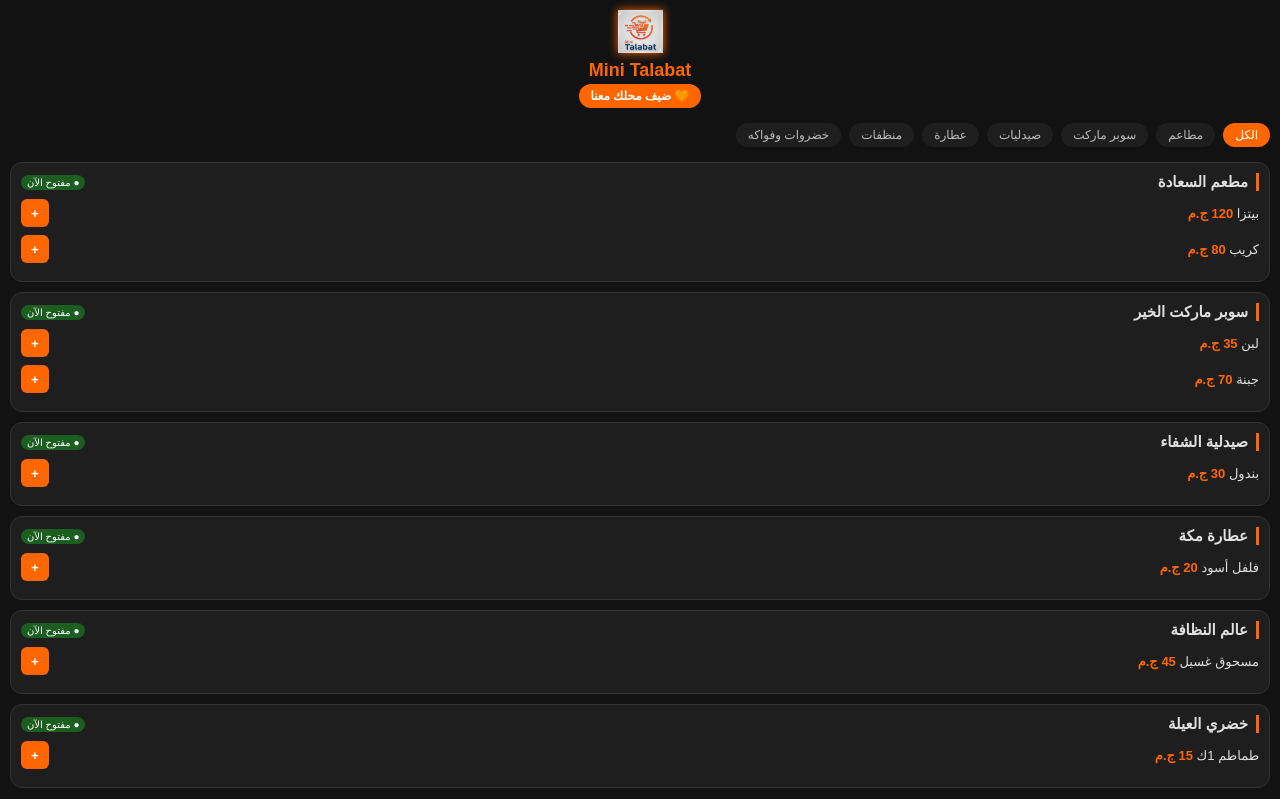
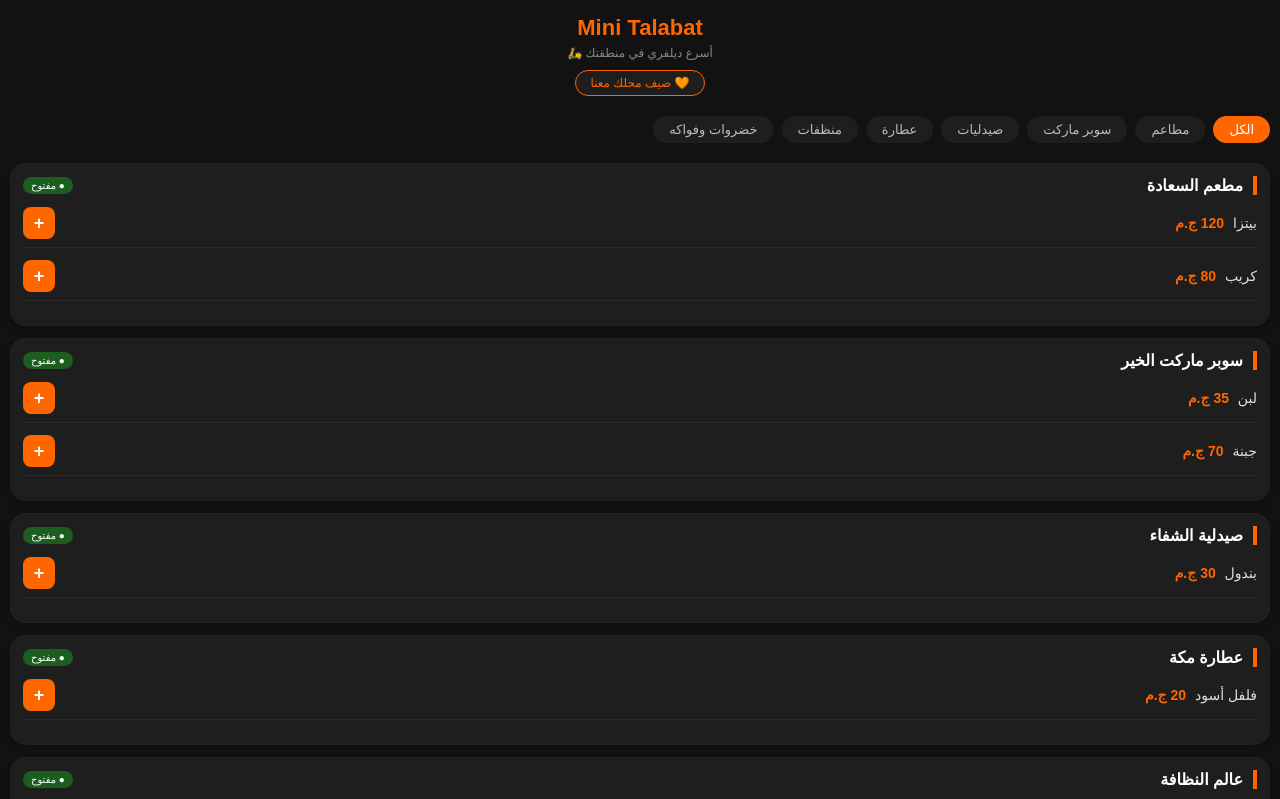
Before and after one commit to hazemkego-spec/minitalabat2, a Next.js app: page / in a window 1280 px wide. Shown: the top 799 px of the page. Built offline with nearby package versions, Linux system fonts and the light colour scheme.

Commit message:
Update page.js

```diff
--- a/app/page.js
+++ b/app/page.js
@@ -3,10 +3,13 @@ import React, { useState, useEffect } from 'react';
 
 export default function MiniTalabat() {
   const [cart, setCart] = useState({});
-  const [itemNotes, setItemNotes] = useState({}); // مخزن ملاحظات لكل منتج
+  const [itemNotes, setItemNotes] = useState({});
   const [showOrderForm, setShowOrderForm] = useState(false);
   const [activeCategory, setActiveCategory] = useState('الكل');
+
+  // بيانات الربط الأساسية
   const MAIN_PHONE = "201122947479";
+  const APP_URL = "https://minitalabat2.vercel.app";
 
   const [customerInfo, setCustomerInfo] = useState({ name: '', phone: '', address: '' });
 
@@ -17,6 +20,7 @@ export default function MiniTalabat() {
 
   const categories = ["الكل", "مطاعم", "سوبر ماركت", "صيدليات", "عطارة", "منظفات", "خضروات وفواكه"];
 
+  // قائمة المحلات (تعدل من هنا true للفتح و false للغلق)
   const shops = [
     { id: 1, category: "مطاعم", name: "مطعم السعادة", isOpen: true, items: [{ name: "بيتزا", price: 120 }, { name: "كريب", price: 80 }] },
     { id: 2, category: "سوبر ماركت", name: "سوبر ماركت الخير", isOpen: true, items: [{ name: "لبن", price: 35 }, { name: "جبنة", price: 70 }] },
@@ -84,7 +88,7 @@ export default function MiniTalabat() {
   };
 
   const sendOrder = () => {
-    if(!customerInfo.name || !customerInfo.phone) return alert("برجاء ملء البيانات");
+    if(!customerInfo.name || !customerInfo.phone || !customerInfo.address) return alert("برجاء إكمال البيانات");
     localStorage.setItem('miniTalabat_user', JSON.stringify(customerInfo));
 
     const grouped = getGroupedCart();
@@ -92,91 +96,96 @@ export default function MiniTalabat() {
     for (const shop in grouped) {
       orderDetails += `\n*🏠 متجر: ${shop}*\n`;
       grouped[shop].forEach(item => {
-        const noteText = item.note ? ` [ملاحظة: ${item.note}]` : "";
-        orderDetails += `  • ${item.name} (${item.quantity}ق)${noteText} - ${item.totalPrice}ج\n`;
+        const noteText = item.note ? ` _(ملاحظة: ${item.note})_` : "";
+        orderDetails += `  • ${item.name} [${item.quantity}ق]${noteText} = ${item.totalPrice}ج\n`;
       });
     }
 
-    const message = `*طلب جديد من Mini Talabat* 🚀\n---------------------------\n*👤 العميل:* ${customerInfo.name}\n*📞 الهاتف:* ${customerInfo.phone}\n*📍 العنوان:* ${customerInfo.address}\n${orderDetails}\n*💰 الإجمالي النهائي:* ${calculateTotal()} ج.م\n---------------------------\n_تم عبر ميني طلبات_ 🧡`;
+    const message = `*طلب جديد - Mini Talabat* 🚀\n---------------------------\n*👤 العميل:* ${customerInfo.name}\n*📞 الهاتف:* ${customerInfo.phone}\n*📍 العنوان:* ${customerInfo.address}\n${orderDetails}\n*💰 الإجمالي النهائي:* ${calculateTotal()} ج.م\n---------------------------\n_تم الطلب عبر: ${APP_URL}_`;
     window.open(`https://wa.me/${MAIN_PHONE}?text=${encodeURIComponent(message)}`, '_blank');
   };
 
   const groupedCart = getGroupedCart();
 
   return (
-    <div dir="rtl" style={{ padding: '10px', fontFamily: 'sans-serif', backgroundColor: '#121212', color: '#e0e0e0', minHeight: '100vh', paddingBottom: '140px' }}>
+    <div dir="rtl" style={{ padding: '10px', fontFamily: 'sans-serif', backgroundColor: '#121212', color: '#e0e0e0', minHeight: '100vh', paddingBottom: '150px' }}>
+
+      {/* Header */}
       <header style={{ textAlign: 'center', marginBottom: '10px' }}>
-        <img src="/logo.png" alt="Logo" style={{ width: '45px', filter: 'drop-shadow(0 0 5px #FF6600)' }} />
-        <h1 style={{ color: '#FF6600', margin: '3px', fontSize: '18px' }}>Mini Talabat</h1>
-        <button onClick={() => window.open(`https://wa.me/${MAIN_PHONE}?text=${encodeURIComponent("محتاج أضيف محلي")}`)} style={{ backgroundColor: '#FF6600', color: '#fff', border: 'none', padding: '5px 12px', borderRadius: '15px', fontSize: '12px', fontWeight: 'bold' }}>🧡 ضيف محلك معنا</button>
+        <h1 style={{ color: '#FF6600', margin: '5px', fontSize: '22px', fontWeight: 'bold' }}>Mini Talabat</h1>
+        <p style={{ fontSize: '12px', color: '#888', margin: '0 0 10px 0' }}>أسرع ديلفري في منطقتك 🛵</p>
+        <button onClick={() => window.open(`https://wa.me/${MAIN_PHONE}?text=${encodeURIComponent("أريد إضافة متجري للمنصة")}`)} style={{ backgroundColor: '#1e1e1e', color: '#FF6600', border: '1px solid #FF6600', padding: '5px 15px', borderRadius: '20px', fontSize: '12px' }}>🧡 ضيف محلك معنا</button>
       </header>
 
-      {/* الأقسام */}
-      <div style={{ display: 'flex', overflowX: 'auto', gap: '8px', padding: '5px 0', marginBottom: '10px', whiteSpace: 'nowrap', scrollbarWidth: 'none' }}>
+      {/* Categories Horizontal Scroll */}
+      <div style={{ display: 'flex', overflowX: 'auto', gap: '8px', padding: '10px 0', marginBottom: '10px', whiteSpace: 'nowrap', scrollbarWidth: 'none' }}>
         {categories.map(cat => (
-          <button key={cat} onClick={() => setActiveCategory(cat)} style={{ padding: '5px 12px', borderRadius: '12px', border: 'none', backgroundColor: activeCategory === cat ? '#FF6600' : '#1e1e1e', color: activeCategory === cat ? '#fff' : '#bbb', fontSize: '12px' }}>{cat}</button>
+          <button key={cat} onClick={() => setActiveCategory(cat)} style={{ padding: '6px 16px', borderRadius: '15px', border: 'none', backgroundColor: activeCategory === cat ? '#FF6600' : '#1e1e1e', color: activeCategory === cat ? '#fff' : '#bbb', fontSize: '13px', cursor: 'pointer', transition: '0.3s' }}>{cat}</button>
         ))}
       </div>
 
-      {/* المحلات */}
+      {/* Shops List */}
+      <div style={{ display: 'grid', gap: '12px' }}>
         {filteredShops.map(shop => (
-        <div key={shop.id} style={{ border: '1px solid #333', borderRadius: '12px', padding: '10px', marginBottom: '10px', backgroundColor: '#1e1e1e', opacity: shop.isOpen ? 1 : 0.7 }}>
-          <div style={{ display: 'flex', justifyContent: 'space-between', alignItems: 'center', marginBottom: '5px' }}>
-            <h3 style={{ borderRight: '3px solid #FF6600', paddingRight: '8px', margin: 0, fontSize: '15px' }}>{shop.name}</h3>
-            <span style={{ fontSize: '10px', padding: '2px 6px', borderRadius: '8px', backgroundColor: shop.isOpen ? '#1b5e20' : '#b71c1c', color: '#fff' }}>
-              {shop.isOpen ? '● مفتوح الآن' : '○ مغلق حالياً'}
+          <div key={shop.id} style={{ border: '1px solid #222', borderRadius: '15px', padding: '12px', backgroundColor: '#1e1e1e', boxShadow: '0 4px 6px rgba(0,0,0,0.2)', opacity: shop.isOpen ? 1 : 0.6 }}>
+            <div style={{ display: 'flex', justifyContent: 'space-between', alignItems: 'center', marginBottom: '10px' }}>
+              <h3 style={{ borderRight: '4px solid #FF6600', paddingRight: '10px', margin: 0, fontSize: '16px', color: '#fff' }}>{shop.name}</h3>
+              <span style={{ fontSize: '10px', padding: '3px 8px', borderRadius: '10px', backgroundColor: shop.isOpen ? '#1b5e20' : '#b71c1c', color: '#fff' }}>
+                {shop.isOpen ? '● مفتوح' : '○ مغلق'}
               </span>
             </div>
             {shop.items.map(item => (
-            <div key={item.name} style={{ display: 'flex', justifyContent: 'space-between', alignItems: 'center', margin: '8px 0' }}>
-              <span style={{ fontSize: '13px' }}>{item.name} <b style={{color: '#FF6600'}}>{item.price} ج.م</b></span>
-              {shop.isOpen && <button onClick={() => addToCart(shop.name, item)} style={{ backgroundColor: '#FF6600', color: '#fff', border: 'none', borderRadius: '6px', width: '28px', height: '28px', fontWeight: 'bold' }}>+</button>}
+              <div key={item.name} style={{ display: 'flex', justifyContent: 'space-between', alignItems: 'center', margin: '12px 0', borderBottom: '1px solid #2a2a2a', paddingBottom: '8px' }}>
+                <span style={{ fontSize: '14px' }}>{item.name} <b style={{color: '#FF6600', marginRight: '5px'}}>{item.price} ج.م</b></span>
+                {shop.isOpen && (
+                  <button onClick={() => addToCart(shop.name, item)} style={{ backgroundColor: '#FF6600', color: '#fff', border: 'none', borderRadius: '8px', width: '32px', height: '32px', fontWeight: 'bold', fontSize: '18px', cursor: 'pointer' }}>+</button>
+                )}
               </div>
             ))}
           </div>
         ))}
+      </div>
 
-      {/* السلة الرشيقة (Compact Cart) */}
+      {/* Compact Smart Cart Overlay */}
       {calculateTotal() > 0 && (
-        <div style={{ position: 'fixed', bottom: 0, left: 0, right: 0, backgroundColor: '#1e1e1e', borderTop: '2px solid #FF6600', zIndex: 2000, padding: '10px 15px', borderRadius: '15px 15px 0 0', boxShadow: '0 -5px 15px rgba(0,0,0,0.5)' }}>
+        <div style={{ position: 'fixed', bottom: 0, left: 0, right: 0, backgroundColor: '#1e1e1e', borderTop: '2px solid #FF6600', zIndex: 2000, padding: '12px 20px', borderRadius: '25px 25px 0 0', boxShadow: '0 -10px 25px rgba(0,0,0,0.6)' }}>
           {!showOrderForm ? (
             <div>
-              <div style={{ maxHeight: '120px', overflowY: 'auto', marginBottom: '8px' }}>
+              <div style={{ maxHeight: '110px', overflowY: 'auto', marginBottom: '10px' }}>
                 {Object.keys(groupedCart).map(shopName => (
-                  <div key={shopName} style={{ marginBottom: '5px', borderBottom: '1px solid #333', paddingBottom: '3px' }}>
-                    <div style={{ color: '#FF6600', fontWeight: 'bold', fontSize: '11px' }}>📍 {shopName}</div>
+                  <div key={shopName} style={{ marginBottom: '8px', borderBottom: '1px solid #333', paddingBottom: '5px' }}>
+                    <div style={{ color: '#FF6600', fontWeight: 'bold', fontSize: '12px', marginBottom: '3px' }}>📍 {shopName}</div>
                     {groupedCart[shopName].map(item => (
-                      <div key={item.key} style={{ marginBottom: '4px' }}>
+                      <div key={item.key} style={{ marginBottom: '6px' }}>
                         <div style={{ display: 'flex', justifyContent: 'space-between', alignItems: 'center' }}>
-                          <span style={{ fontSize: '11px' }}>{item.name} ({item.totalPrice}ج)</span>
-                          <div style={{ display: 'flex', alignItems: 'center', gap: '5px' }}>
-                            <span style={{ fontSize: '10px', color: '#aaa' }}>{item.quantity}ق</span>
-                            <button onClick={() => removeFromCart(item.key)} style={{ color: '#ff4444', border: '1px solid #ff4444', background: 'none', borderRadius: '50%', width: '16px', height: '16px', fontSize: '10px', display:'flex', alignItems:'center', justifyContent:'center' }}>-</button>
+                          <span style={{ fontSize: '12px' }}>{item.name} ({item.totalPrice}ج)</span>
+                          <div style={{ display: 'flex', alignItems: 'center', gap: '8px' }}>
+                            <span style={{ fontSize: '11px', color: '#aaa' }}>{item.quantity}ق</span>
+                            <button onClick={() => removeFromCart(item.key)} style={{ color: '#ff4444', border: '1px solid #ff4444', background: 'none', borderRadius: '50%', width: '20px', height: '20px', fontSize: '12px', cursor: 'pointer' }}>-</button>
                           </div>
                         </div>
-                        {/* ملاحظة المنتج الصغير */}
                         <input
-                          placeholder="ملاحظة لهذا المنتج..."
+                          placeholder="أضف ملاحظة لهذا الصنف..."
                           value={item.note}
                           onChange={(e) => updateItemNote(item.key, e.target.value)}
-                          style={{ width: '100%', backgroundColor: '#121212', color: '#888', border: 'none', borderBottom: '1px solid #333', fontSize: '10px', padding: '2px 0', outline: 'none', marginTop: '2px' }}
+                          style={{ width: '100%', backgroundColor: '#121212', color: '#999', border: 'none', borderBottom: '1px solid #333', fontSize: '10px', padding: '4px 0', outline: 'none', marginTop: '3px' }}
                         />
                       </div>
                     ))}
                   </div>
                 ))}
               </div>
-              <button onClick={() => setShowOrderForm(true)} style={{ width: '100%', padding: '10px', backgroundColor: '#FF6600', color: '#fff', border: 'none', borderRadius: '10px', fontWeight: 'bold', fontSize: '15px' }}>
+              <button onClick={() => setShowOrderForm(true)} style={{ width: '100%', padding: '14px', backgroundColor: '#FF6600', color: '#fff', border: 'none', borderRadius: '12px', fontWeight: 'bold', fontSize: '16px', boxShadow: '0 4px 10px rgba(255, 102, 0, 0.3)' }}>
                 تأكيد الطلب ({calculateTotal()} ج.م)
               </button>
             </div>
           ) : (
-            <div style={{ display: 'flex', flexDirection: 'column', gap: '5px' }}>
-              <input placeholder="الاسم" value={customerInfo.name} onChange={e => setCustomerInfo({...customerInfo, name: e.target.value})} style={inputStyle} />
-              <input placeholder="الموبايل" value={customerInfo.phone} onChange={e => setCustomerInfo({...customerInfo, phone: e.target.value})} style={inputStyle} />
-              <input placeholder="العنوان" value={customerInfo.address} onChange={e => setCustomerInfo({...customerInfo, address: e.target.value})} style={inputStyle} />
-              <button onClick={sendOrder} style={{ width: '100%', padding: '12px', backgroundColor: '#25D366', color: '#fff', border: 'none', borderRadius: '10px', fontWeight: 'bold' }}>إرسال للواتساب ✅</button>
-              <button onClick={() => setShowOrderForm(false)} style={{ color: '#aaa', background: 'none', border: 'none', fontSize: '11px' }}>رجوع للسلة</button>
+            <div style={{ display: 'flex', flexDirection: 'column', gap: '8px' }}>
+              <input placeholder="الاسم بالكامل" value={customerInfo.name} onChange={e => setCustomerInfo({...customerInfo, name: e.target.value})} style={inputStyle} />
+              <input placeholder="رقم الموبايل" value={customerInfo.phone} onChange={e => setCustomerInfo({...customerInfo, phone: e.target.value})} style={inputStyle} />
+              <input placeholder="العنوان بالتفصيل" value={customerInfo.address} onChange={e => setCustomerInfo({...customerInfo, address: e.target.value})} style={inputStyle} />
+              <button onClick={sendOrder} style={{ width: '100%', padding: '14px', backgroundColor: '#25D366', color: '#fff', border: 'none', borderRadius: '12px', fontWeight: 'bold', fontSize: '16px' }}>إرسال الطلب للواتساب ✅</button>
+              <button onClick={() => setShowOrderForm(false)} style={{ color: '#888', background: 'none', border: 'none', fontSize: '12px', marginTop: '5px' }}>العودة لتعديل السلة</button>
             </div>
           )}
         </div>
@@ -184,4 +193,14 @@ export default function MiniTalabat() {
     </div>
   );
 }
-const inputStyle = { width: '100%', padding: '10px', borderRadius: '8px', border: '1px solid #444', backgroundColor: '#121212', color: '#fff', fontSize: '13px' };
+
+const inputStyle = {
+  width: '100%',
+  padding: '12px',
+  borderRadius: '10px',
+  border: '1px solid #444',
+  backgroundColor: '#121212',
+  color: '#fff',
+  fontSize: '14px',
+  outline: 'none'
+};
```
Lines whose indentation alone changed are shown as unchanged.
